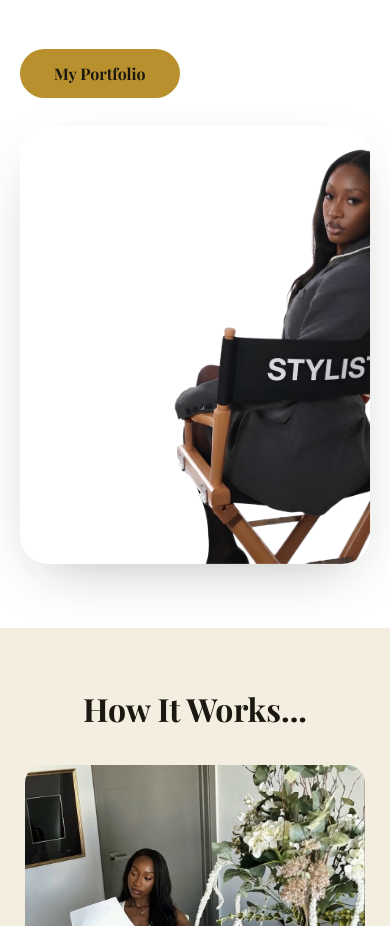
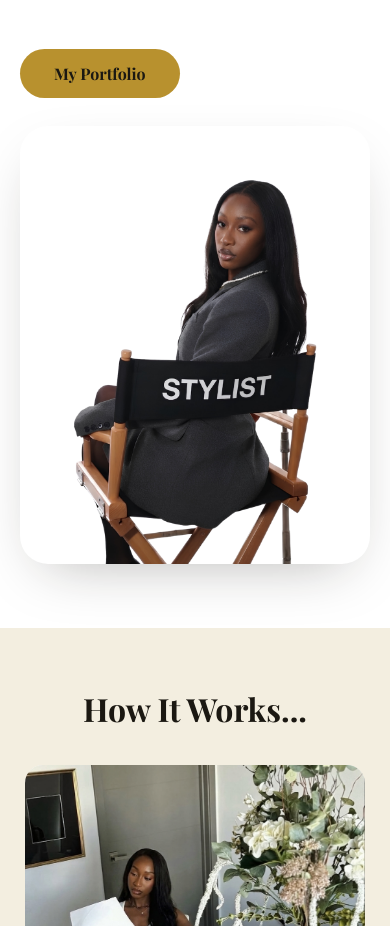
Before and after one commit to kmushong/KLLYNCLE-Personal-Styling--Curated-for-You, a plain HTML site: page index.html in a window 390 px wide. Shown: the part 2092-3018 px from the top of the page. Drawn offline with nearby package versions, Linux system fonts and the light colour scheme; a web font is replaced by a local one.

Commit message:
updated phil.png for mobile

```diff
--- a/index.html
+++ b/index.html
@@ -395,10 +395,11 @@
           <a href="portfolio.html" class="portfolio-btn">My Portfolio</a>        </div>
       </div>
 
-        <div class="stylist-card reveal">
-          <img src="phil.png" alt="Kelly, founder of Kllyncle, dressed and ready for a client fitting">
-
-        </div>
+       <div class="stylist-card reveal">
+          <picture>
+            <source media="(max-width: 980px)" srcset="phil2.png">
+            <img src="phil.png" alt="Kelly, founder of Kllyncle, dressed and ready for a client fitting">
+          </picture>
       </div>
 </div>
   </div>
```
Also changed, not shown: phil2.png (added).
